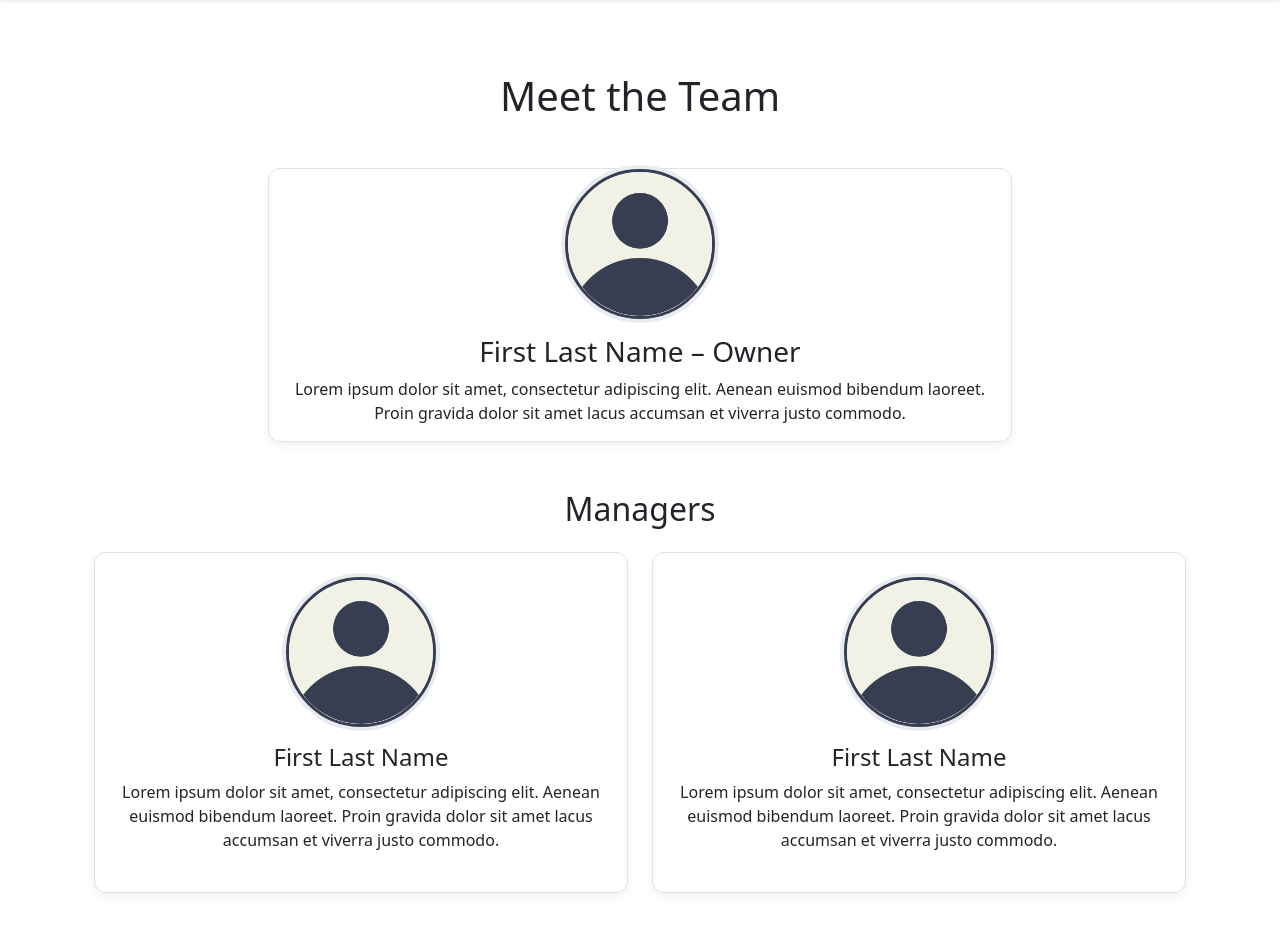
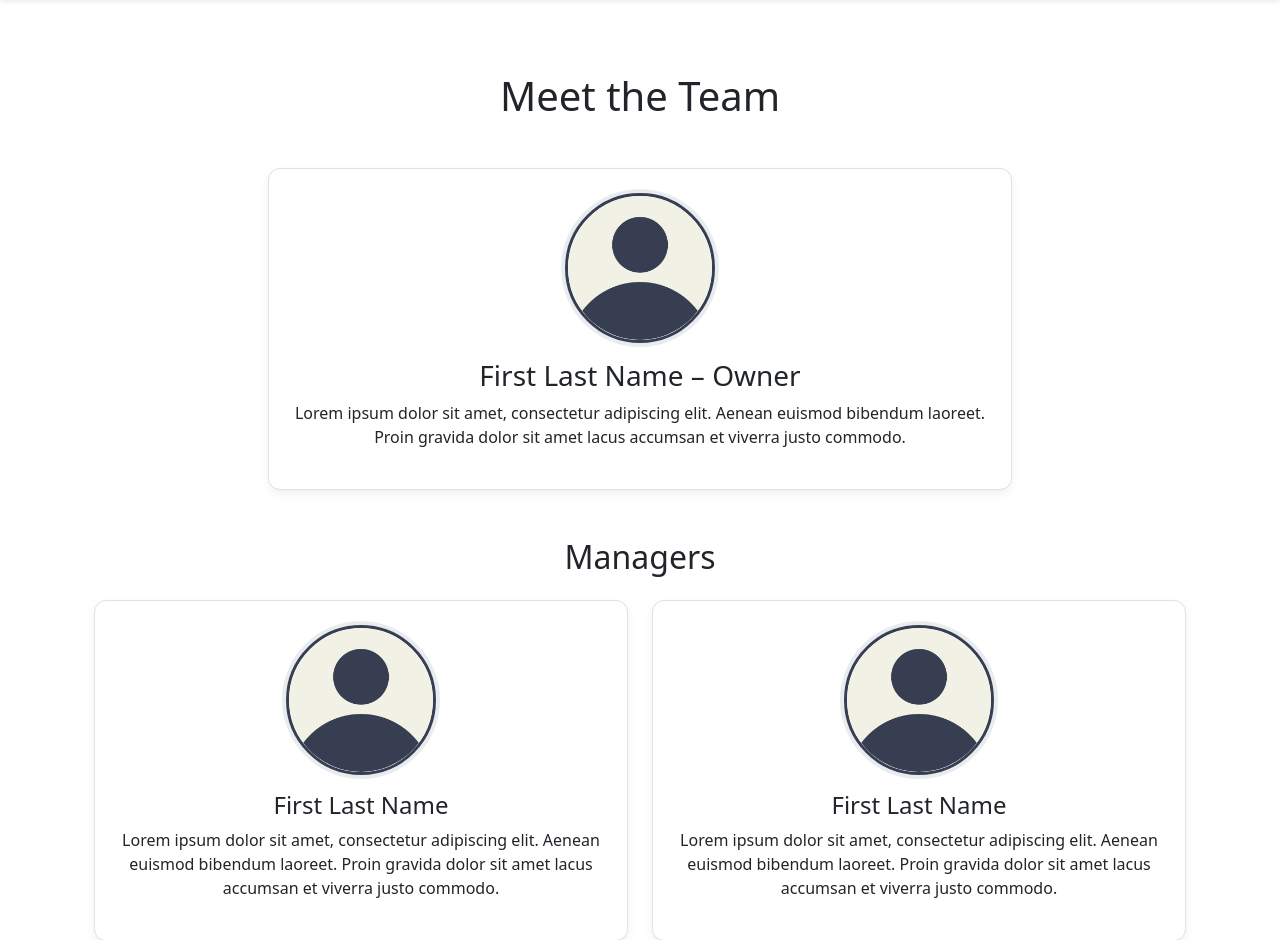
Before and after one commit to Itslindsayyyy/lugnuts-store, a Rails app: page /about/team in a window 1280 px wide. Shown: the part 122-1062 px from the top of the page. Run offline with Rails 7, Linux system fonts and the light colour scheme; data that the repository does not hold is empty; parts of the project's set-up code (start-up, migrations or seed data) failed here and were passed over; some libraries are stand-ins or nearby versions.

```diff
--- a/app/views/pages/home.html.erb
+++ b/app/views/pages/home.html.erb
@@ -1,6 +1,6 @@
 <!-- Hero Image (full width) -->
 <div class="container-fluid p-0">
-  <img src="http://localhost:3000/hero_1.png" alt="Staff helping customer" class="img-fluid w-100">
+  <img src="/hero_1.png" alt="Staff helping customer" class="img-fluid w-100">
 </div>
 
 
--- a/app/views/pages/team.html.erb
+++ b/app/views/pages/team.html.erb
@@ -3,7 +3,7 @@
 
   <!-- Owner -->
   <div class="row justify-content-center mb-5">
-    <div class="col-md-8 team-member text-center">
+    <div class="col-md-8 team-member p-4 text-center">
       <img src="/profile_icon.png" alt="Owner" class="profile-pic mb-3">
       <h3>First Last Name – Owner</h3>
       <p>Lorem ipsum dolor sit amet, consectetur adipiscing elit. Aenean euismod bibendum laoreet. Proin gravida dolor sit amet lacus accumsan et viverra justo commodo.</p>
```
